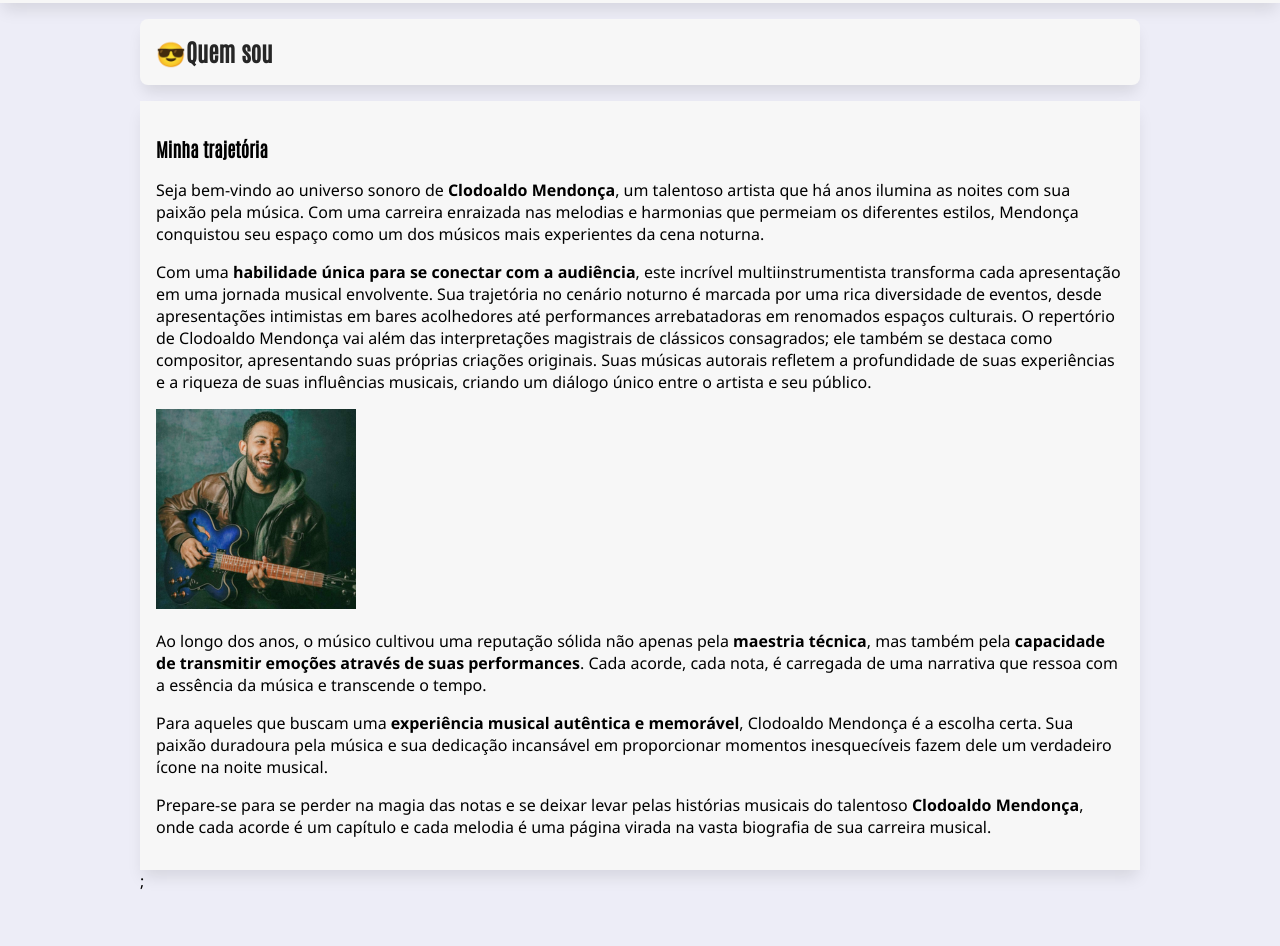
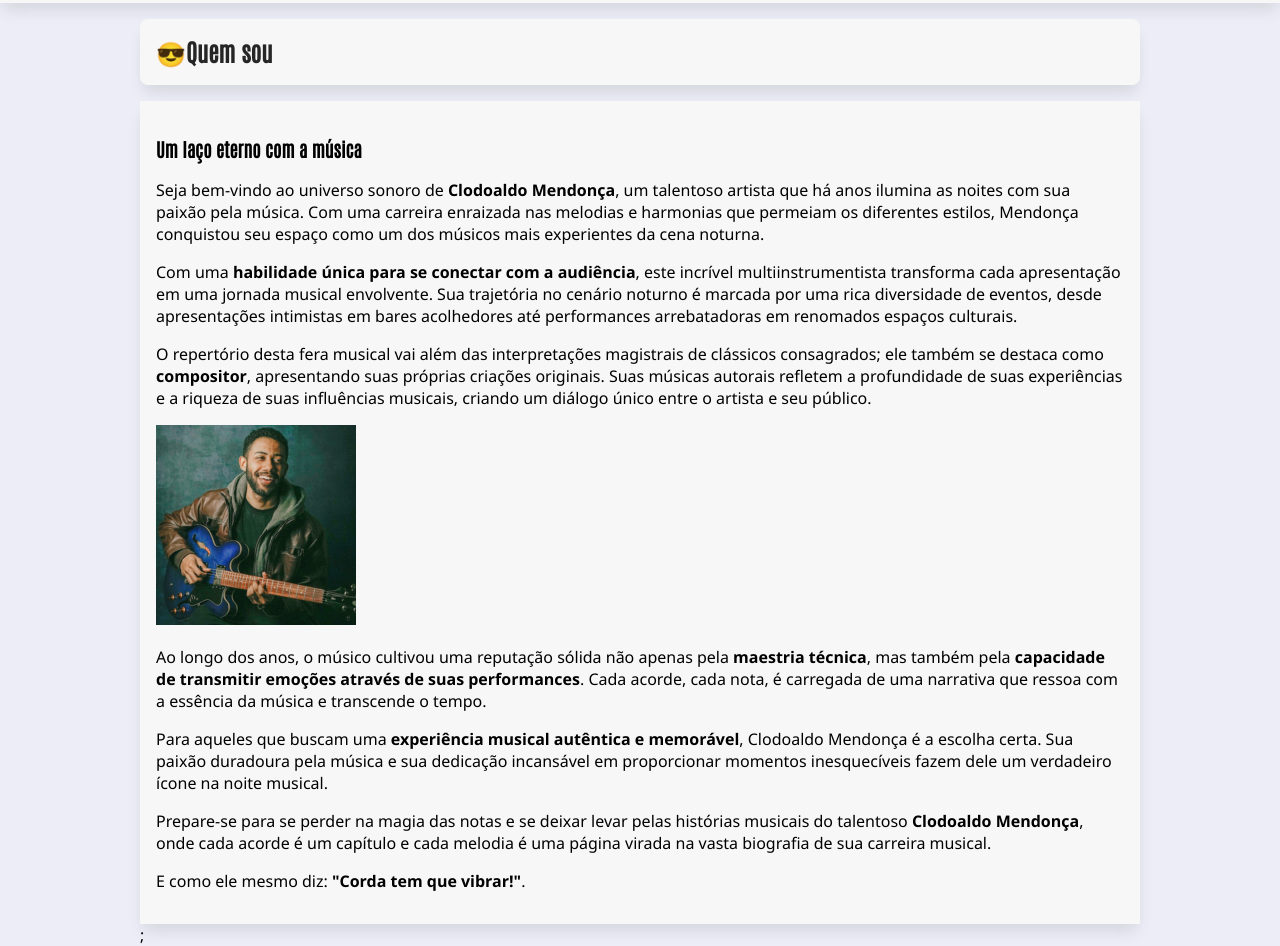
Before and after one commit to leandroaerolito/exercicio-next, a Next.js app: page /bio in a window 1280 px wide. Shown: the part 120-1066 px from the top of the page. Before the commit the page ends 1012 px from the top, so only its background shows below. Built offline with nearby package versions, Linux system fonts and the light colour scheme.

Commit message:
alterações textuais na bio

```diff
--- a/src/pages/bio.jsx
+++ b/src/pages/bio.jsx
@@ -13,11 +13,11 @@ export default function Bio() {
       <StyledBio>
         <h2>Quem sou</h2>
         <Container>
-          <h3>Minha trajetória</h3>
+          <h3>Um laço eterno com a música</h3>
             <p>Seja bem-vindo ao universo sonoro de <b>Clodoaldo Mendonça</b>, um talentoso artista que há anos ilumina as noites com sua paixão pela música. Com uma carreira enraizada nas melodias e harmonias que permeiam os diferentes estilos, Mendonça conquistou seu espaço como um dos músicos mais experientes da cena noturna.</p>
-            <p>Com uma <b>habilidade única para se conectar com a audiência</b>, este incrível multiinstrumentista transforma cada apresentação em uma jornada musical envolvente. Sua trajetória no cenário noturno é marcada por uma rica diversidade de eventos, desde apresentações intimistas em bares acolhedores até performances arrebatadoras em renomados espaços culturais.
+            <p>Com uma <b>habilidade única para se conectar com a audiência</b>, este incrível multiinstrumentista transforma cada apresentação em uma jornada musical envolvente. Sua trajetória no cenário noturno é marcada por uma rica diversidade de eventos, desde apresentações intimistas em bares acolhedores até performances arrebatadoras em renomados espaços culturais.</p>
 
-            O repertório de Clodoaldo Mendonça vai além das interpretações magistrais de clássicos consagrados; ele também se destaca como compositor, apresentando suas próprias criações originais. Suas músicas autorais refletem a profundidade de suas experiências e a riqueza de suas influências musicais, criando um diálogo único entre o artista e seu público.</p>
+            <p>O repertório desta fera musical vai além das interpretações magistrais de clássicos consagrados; ele também se destaca como <b>compositor</b>, apresentando suas próprias criações originais. Suas músicas autorais refletem a profundidade de suas experiências e a riqueza de suas influências musicais, criando um diálogo único entre o artista e seu público.</p>
 
               <div className="fotoMusico">
                 <img src="/imagens/musico.png" alt="Músico sorrindo com um violão no colo" />
@@ -28,6 +28,7 @@ export default function Bio() {
             <p>Para aqueles que buscam uma  <b>experiência musical autêntica e memorável</b>, Clodoaldo Mendonça é a escolha certa. Sua paixão duradoura pela música e sua dedicação incansável em proporcionar momentos inesquecíveis fazem dele um verdadeiro ícone na noite musical.</p>
 
             <p>Prepare-se para se perder na magia das notas e se deixar levar pelas histórias musicais do talentoso <b>Clodoaldo Mendonça</b>, onde cada acorde é um capítulo e cada melodia é uma página virada na vasta biografia de sua carreira musical.</p>
+            <p>E como ele mesmo diz: <b>"Corda tem que vibrar!"</b>.</p>
           </Container>
           </StyledBio>
     </>
--- a/src/pages/galeria.jsx
+++ b/src/pages/galeria.jsx
@@ -80,6 +80,7 @@ const StyledGaleria = styled.section`
 
 article {
   padding: 1rem;
+
 }
 
 @media screen and (min-width: 800px) {
@@ -89,6 +90,7 @@ article {
     justify-content: space-evenly;
     align-items: stretch
     flex-wrap: wrap;
+    max-width:100%;
   }
 }
 `;
--- a/src/styles/globals.css
+++ b/src/styles/globals.css
@@ -26,12 +26,13 @@ html {
 body {
   margin: 0;
   padding: 0;
-  font-family: "Segoe UI", Tahoma, Geneva, Verdana, sans-serif;
+  font-family: 'Segoe UI', Tahoma, Geneva, Verdana, sans-serif;
   background-color: #ededf7;
 
   -webkit-font-smoothing: antialiased;
   -moz-osx-font-smoothing: grayscale;
 }
+
 
 h1,
 h2,
```
Lines whose indentation alone changed are shown as unchanged.
